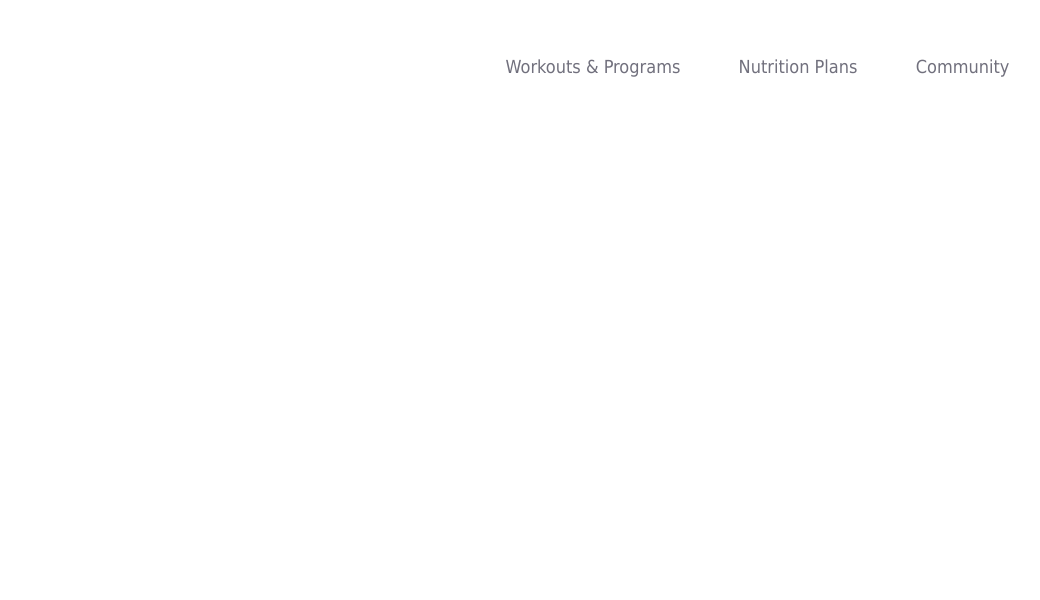
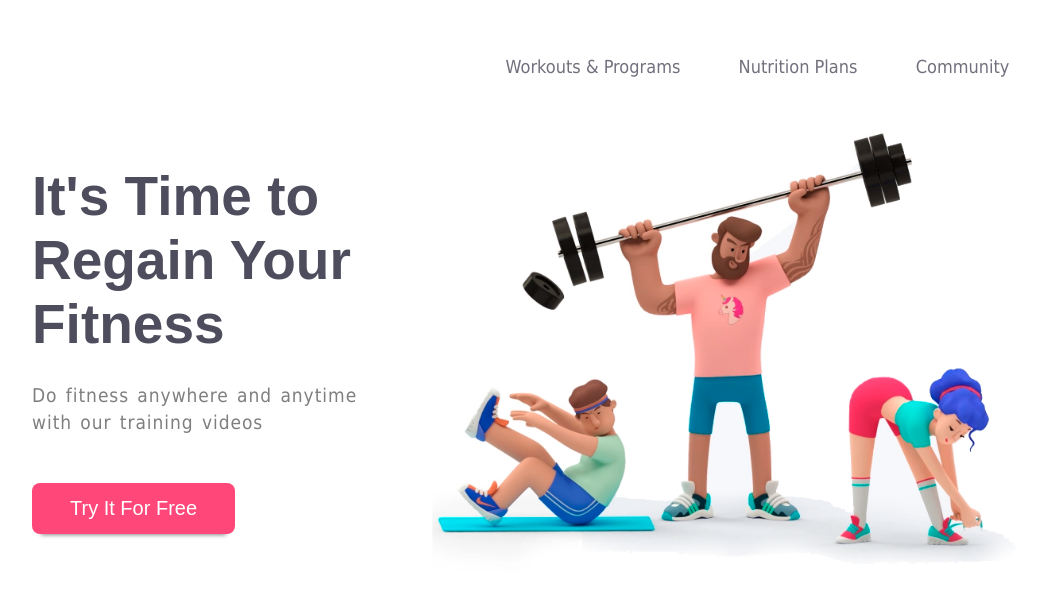
Before and after one commit to RokasSweets/07-gymfitness, a website: page index.html in a window 1280 px wide. Shown: the whole page, without its empty margins (108-1148 px from the left). Drawn offline with Linux system fonts and the light colour scheme.

Commit message:
Added Main Content #2

```diff
--- a/css/main.css
+++ b/css/main.css
@@ -34,3 +34,57 @@
 .main-nav > a:hover {
     border: 2px solid #4e4d5d;
     }
+
+.main-content {
+    display: inline-block;
+    margin-left: calc(50% - 500px);
+    margin-top: 40px;
+    width: 1000px;
+}
+
+.main-content > div {
+    width: 35%;
+    float: left;
+}
+
+.main-content > img {
+    width: 60%;
+    float: right;
+}
+
+.main-title {
+    color: #4e4d5d;
+    font-size: 55px;
+    font-family: Arial, Helvetica, sans-serif;
+}
+
+.description {
+    font-size: 19px;
+    margin-top: -10px;
+    line-height: 1.4em;
+    letter-spacing: 0.05em;
+    word-spacing: 0.1em;
+    opacity: 0.5;
+    font-family: tahoma;
+}
+
+.btn {
+    background-color: #ff4879;
+    font-family: Arial, Helvetica, sans-serif;
+    margin-top: 28px;
+    cursor: pointer;
+    color: #fff;
+    font-size: 20px;
+    padding: 0.7em;
+    padding-left: 1.9em;
+    padding-right: 1.9em;
+    text-decoration: none;
+    border-radius: 0.4em;
+    display: inline-block;
+    box-shadow: 0px 0.5em 0.2em -0.45em #888;
+    transition: all 1s;
+}
+
+.btn:hover {
+    box-shadow: 0px 0.6em 0.4em -0.5em #555;
+}
--- a/index.html
+++ b/index.html
@@ -23,6 +23,14 @@
         </nav>
     </header>
 
+    <main class="main-content">
+        <div>
+            <h1 class="main-title">It's Time to Regain Your Fitness</h1>
+            <p class="description">Do fitness anywhere and anytime with our training videos</p>
+            <a class="btn" href="#">Try It For Free</a>
+        </div>
+        <img src="./img/main.png" alt="main">
+    </main>
 
 </body>
 </html>
```
